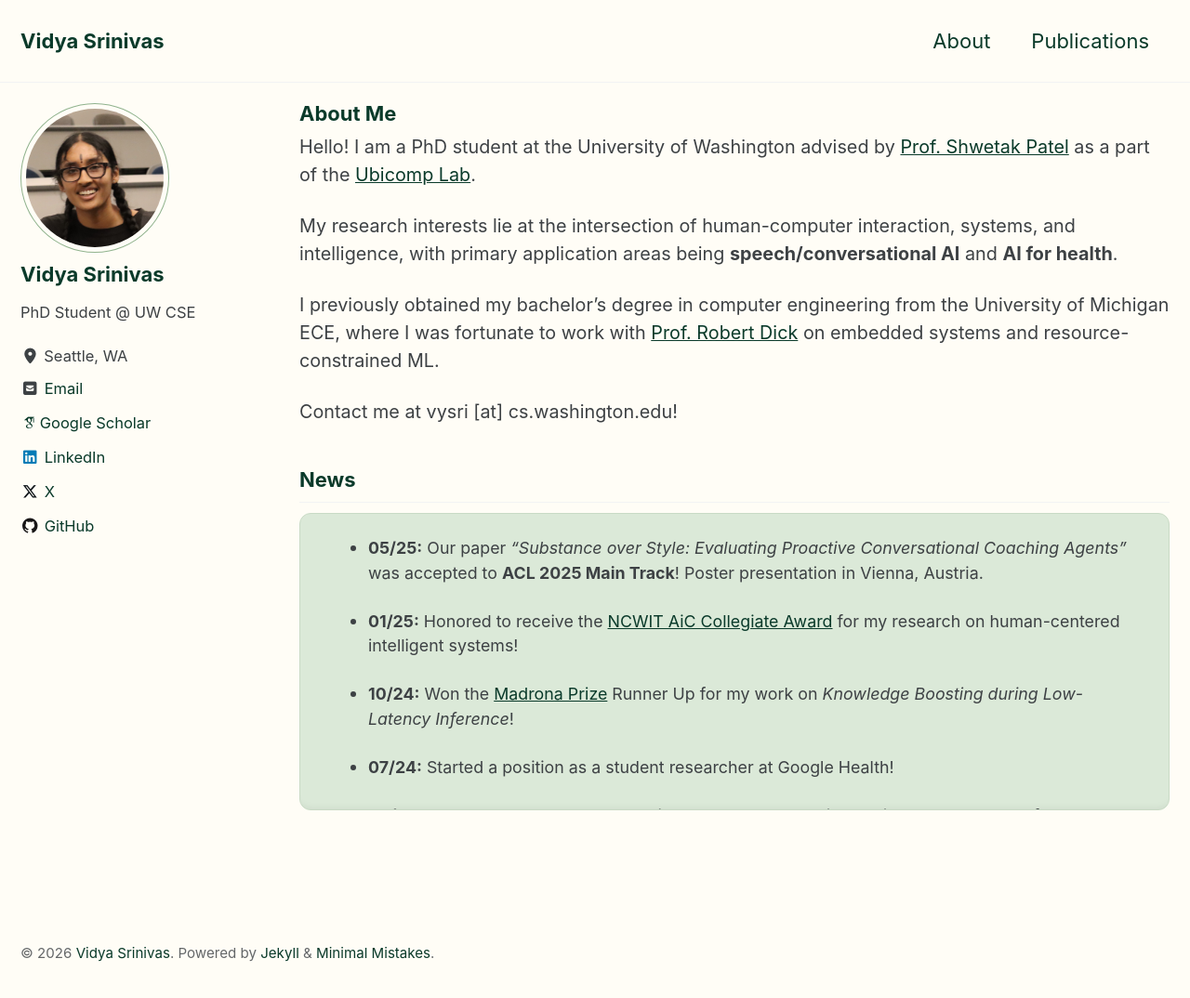
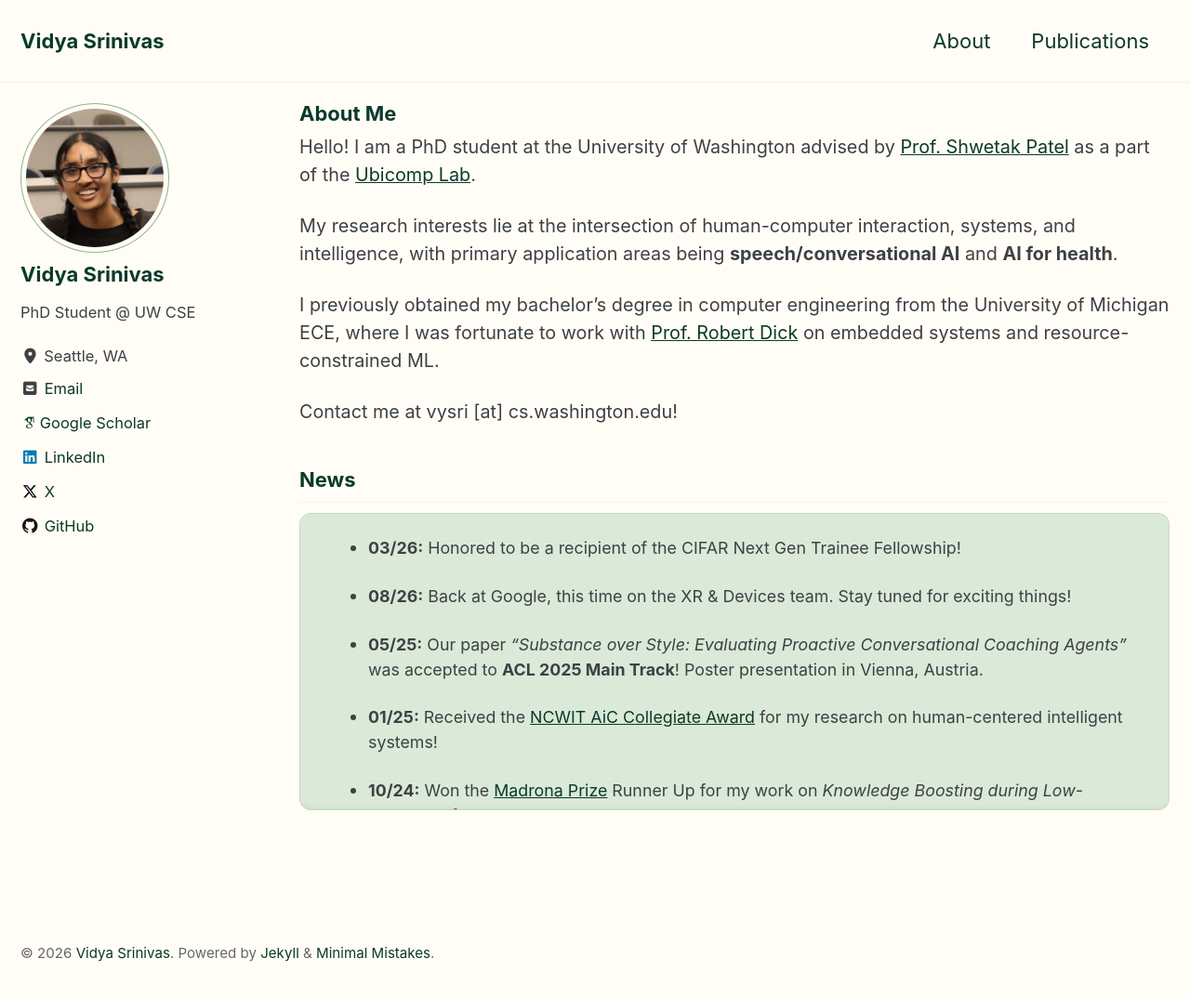
Before and after one commit to vysri/vysri.github.io, a Jekyll site: the page built from index.md, in a window 1280 px wide and 1082 px high. Shown: the top 1074 px of the window at 93% size. Built offline with Jekyll 4.4.1, drawn with Linux system fonts in a browser that asks for light colours; cached includes are drawn as plain includes; some web fonts are replaced.

Commit message:
update news

```diff
--- a/index.md
+++ b/index.md
@@ -20,9 +20,13 @@ Contact me at vysri [at] cs.washington.edu!
 
 <div class="news-scroll" markdown="1">
 
+- **03/26:** Honored to be a recipient of the CIFAR Next Gen Trainee Fellowship!
+
+- **08/26:** Back at Google, this time on the XR & Devices team. Stay tuned for exciting things!
+
 - **05/25:** Our paper _"Substance over Style: Evaluating Proactive Conversational Coaching Agents"_ was accepted to **ACL 2025 Main Track**! Poster presentation in Vienna, Austria.
 
-- **01/25:** Honored to receive the [NCWIT AiC Collegiate Award](https://www.aspirations.org/news/award-programs/ncwit-selects-2025-aic-collegiate-award-recipients) for my research on human-centered intelligent systems!
+- **01/25:** Received the [NCWIT AiC Collegiate Award](https://www.aspirations.org/news/award-programs/ncwit-selects-2025-aic-collegiate-award-recipients) for my research on human-centered intelligent systems!
 
 - **10/24:** Won the [Madrona Prize](https://www.madrona.com/madrona-prize-2024/) Runner Up for my work on _Knowledge Boosting during Low-Latency Inference_!
 
```
